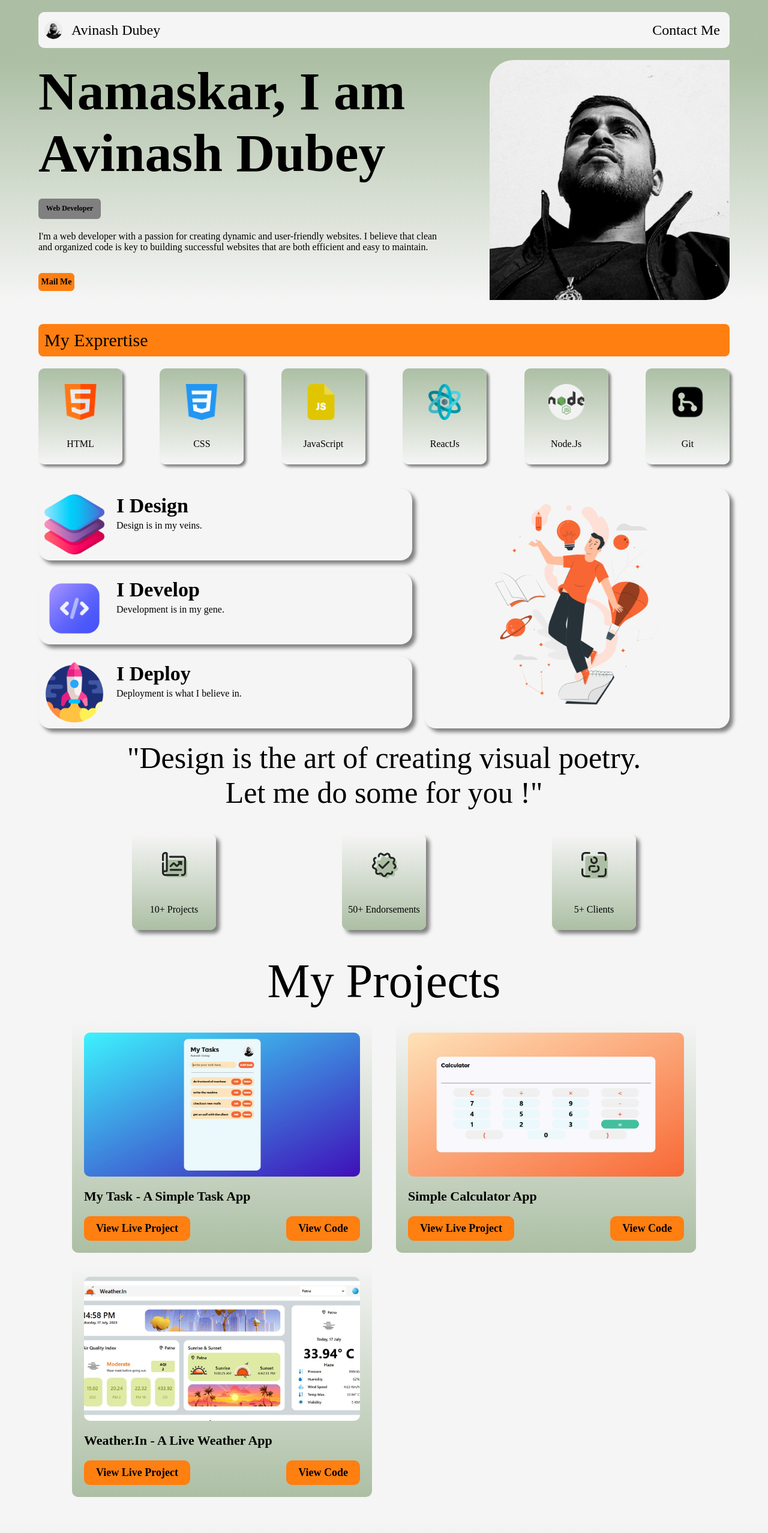
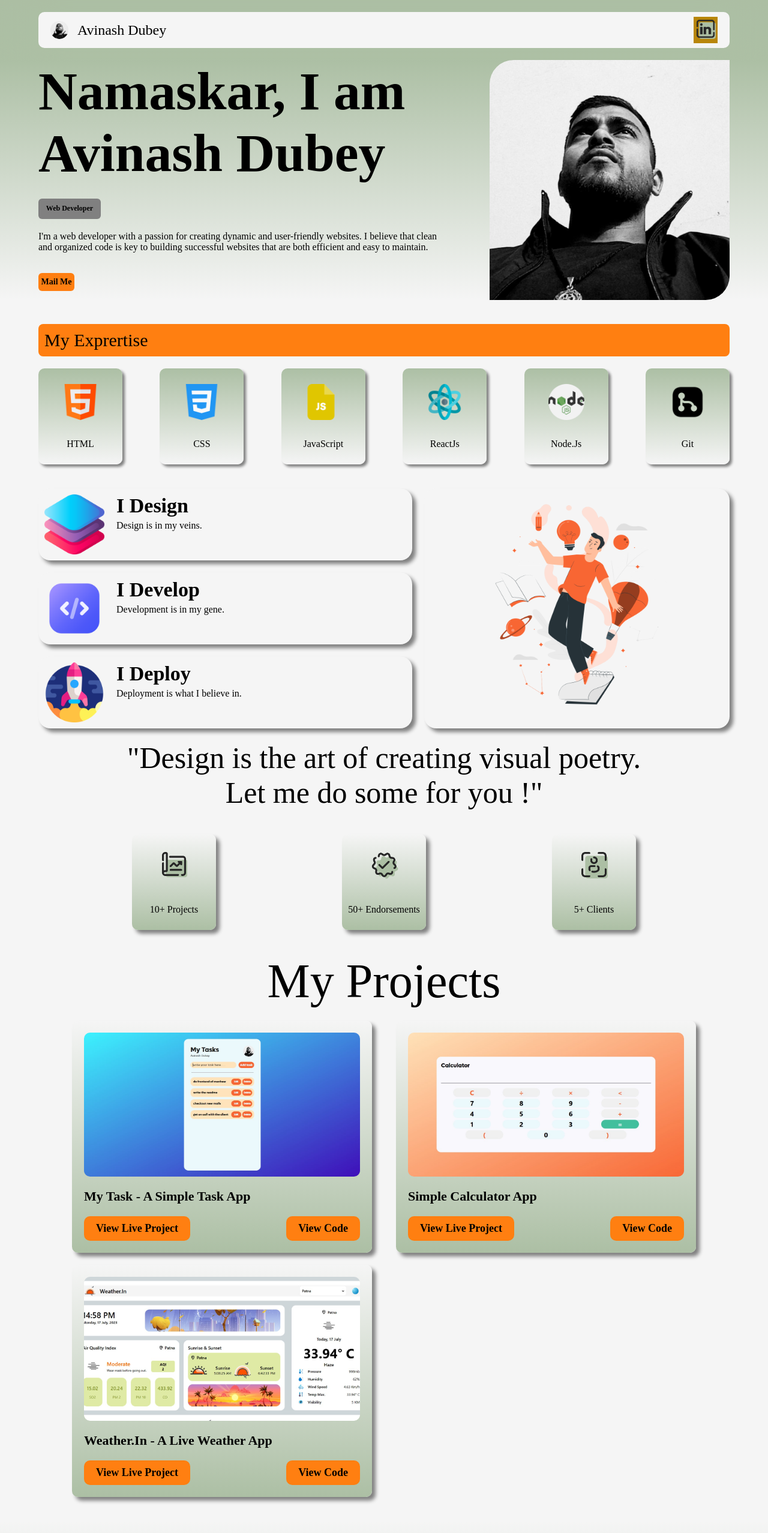
Before and after one commit to avinasdube/portfolio-avinasdube, a React (Create React App) app: page / in a window 1280 px wide. Shown: the top 2555 px of the page at 60% size. Built offline with nearby package versions, Linux system fonts and the light colour scheme; a web font is replaced by a local one.

Commit message:
Updated Navbar

```diff
--- a/src/components/NavigationSection/NavigationSection.jsx
+++ b/src/components/NavigationSection/NavigationSection.jsx
@@ -1,6 +1,7 @@
 import React from 'react';
 import './NavigationSection.scss';
 import av49 from '../../images/av49.jpg';
+import linkedin from '../../images/icons/linkedin.png';
 
 const NavigationSection = () => {
   return (
@@ -11,7 +12,7 @@ const NavigationSection = () => {
             <img src={av49} alt='./App.js' id='lgimg'></img>
             <a className="logo" href='./App.js' id='lgo'>Avinash Dubey</a>
           </div>
-          <div className='cntButton'><button id='cntctme'>Contact Me</button></div>
+          <div className='navRight' id='cnctlgo'><a href='https://www.linkedin.com/in/avinasdube/'><img src={linkedin} alt=''></img></a></div>
         </div>
       </div>
     </div>
--- a/src/components/NavigationSection/NavigationSection.scss
+++ b/src/components/NavigationSection/NavigationSection.scss
@@ -30,14 +30,12 @@ $primaryfont: 'Tw Cen MT';
         font-family: $primaryfont;
         display: flex;
         align-items: center;
-        justify-content: center;
-        position: relative;
+        justify-content: space-between;
 
         .navLeft{
             display: flex;
             gap: 15px;
-            position: absolute;
-            left: 10px;
+            margin-left: 20px;
 
             img{
                 width: 30px;
@@ -56,15 +54,21 @@ $primaryfont: 'Tw Cen MT';
             }
         }
 
-        .cntButton{
-            position: absolute;
-            right: 10px;
+        .navRight {
+            display: flex;
+            align-items: center;
+            justify-content: center;
+            background-color: darkgoldenrod;
+            margin-right: 20px;
 
-            button {
-                font-family: $primaryfont;
-                border: none;
-                font-size: 24px;
-                background: none;
+            img {
+                height: 40px;
+                width: 40px;
+            }
+
+            img:hover{
+                transform: scale(1.04);
+                transition: 0.4s linear;
             }
         }
     }
@@ -82,7 +86,9 @@ $primaryfont: 'Tw Cen MT';
         height: 25px;
     }
 
-    #cntctme{
-        font-size: 20px;
+    #cnctlgo{
+        width: 20px;
+        height: 20px;
     }
+
 }
--- a/src/components/ProjectsSection/ProjectsSection.jsx
+++ b/src/components/ProjectsSection/ProjectsSection.jsx
@@ -6,40 +6,50 @@ import calculator from '../../images/calculator.jpg';
 import weatherin from '../../images/weatherin.jpg';
 
 const ProjectsSection = () => {
+
+    const projects = [
+        {
+            id: 1,
+            pImage: mytask,
+            pName: 'My Task - A Simple Task App',
+            pViewLink: 'https://avinasdube.github.io/responsive-todoapp/',
+            codeViewLink: 'https://github.com/avinasdube/responsive-todoapp'
+        },
+        {
+            id: 2,
+            pImage: calculator,
+            pName: 'Simple Calculator App',
+            pViewLink: 'https://avinasdube.github.io/modern-calculator/',
+            codeViewLink: 'https://github.com/avinasdube/modern-calculator'
+        },
+        {
+            id: 3,
+            pImage: weatherin,
+            pName: 'Weather.In - A Live Weather App',
+            pViewLink: 'https://avinasdube.github.io/weather.in/',
+            codeViewLink: 'https://github.com/avinasdube/weather.in'
+        },
+    ];
+
     return (
         <div className='projectsSection'>
             <div className="projectsHead" id='prjcthd'>My Projects</div>
             <div className="projectsGrid" id='prjctgrd'>
-                <div className="projectCard" id='prjctcrd'>
-                    <div className="projectImage" id='prjctimg'>
-                        <img src={mytask} alt=''></img>
-                    </div>
-                    <div className="projectName" id='prjctnme'>My Task - A Simple Task App</div>
-                    <div className="projectAction">
-                        <a href='https://avinasdube.github.io/responsive-todoapp/' id='vwprjctbtn'>View Live Project</a>
-                        <a href='https://github.com/avinasdube/responsive-todoapp' id='vwcdbtn'>View Code</a>
-                    </div>
-                </div>
-                <div className="projectCard" id='prjctcrd'>
-                    <div className="projectImage" id='prjctimg'>
-                        <img src={calculator} alt=''></img>
-                    </div>
-                    <div className="projectName" id='prjctnme'>Simple Calculator App</div>
-                    <div className="projectAction">
-                        <a href='https://avinasdube.github.io/modern-calculator/' id='vwprjctbtn'>View Live Project</a>
-                        <a href='https://github.com/avinasdube/modern-calculator' id='vwcdbtn'>View Code</a>
-                    </div>
-                </div>
-                <div className="projectCard" id='prjctcrd'>
-                    <div className="projectImage" id='prjctimg'>
-                        <img src={weatherin} alt=''></img>
-                    </div>
-                    <div className="projectName" id='prjctnme'>Weather.In - A Live Weather App</div>
-                    <div className="projectAction">
-                        <a href='https://avinasdube.github.io/weather.in/' id='vwprjctbtn'>View Live Project</a>
-                        <a href='https://github.com/avinasdube/weather.in' id='vwcdbtn'>View Code</a>
-                    </div>
-                </div>
+                {
+                    projects.map(project => (
+                        <div className="projectCard" id='prjctcrd' key={project.id}>
+                            <div className="projectImage" id='prjctimg'>
+                                <img src={project.pImage} alt=''></img>
+                            </div>
+                            <div className="projectName" id='prjctnme'>{project.pName}</div>
+                            <div className="projectAction">
+                                <a href={project.pViewLink} id='vwprjctbtn'>View Live Project</a>
+                                <a href={project.codeViewLink} id='vwcdbtn'>View Code</a>
+                            </div>
+                        </div>
+                    ))
+                }
+
             </div>
         </div>
     )
--- a/src/components/ProjectsSection/ProjectsSection.scss
+++ b/src/components/ProjectsSection/ProjectsSection.scss
@@ -36,6 +36,7 @@ $primaryfont: 'Tw Cen MT';
 
         .projectCard{
             background: linear-gradient($c, $b);
+            backdrop-filter: blur(40px);
             width: fit-content;
             height: fit-content;
             padding: 20px;
@@ -43,6 +44,7 @@ $primaryfont: 'Tw Cen MT';
             display: flex;
             flex-direction: column;
             gap: 20px;
+            box-shadow: 6px 6px 6px gray;
 
             .projectImage{
                 width: 460px;
@@ -98,20 +100,6 @@ $primaryfont: 'Tw Cen MT';
 }
 
 @media only screen and (max-width: 540px){
-    /*#prjctgrd{
-        /*padding: 20px;
-        width: fit-content;
-        display: grid;
-        grid-template-columns: 500;
-        justify-content: center;
-        align-items: center;
-        gap: 20px;
-
-        #prjctcrd{
-
-
-        }
-    } */
 
     #prjcthd{
         font-size: 50px;
@@ -128,6 +116,7 @@ $primaryfont: 'Tw Cen MT';
         width: fit-content;
         height: 200px;
     }
+
 }
 
 @media only screen and (max-width: 400px){
```
Also changed, not shown: src/components/ContributionSection/ContributionSection.jsx (added, +10 -0 lines), src/components/ContributionSection/ContributionSection.scss (added).
